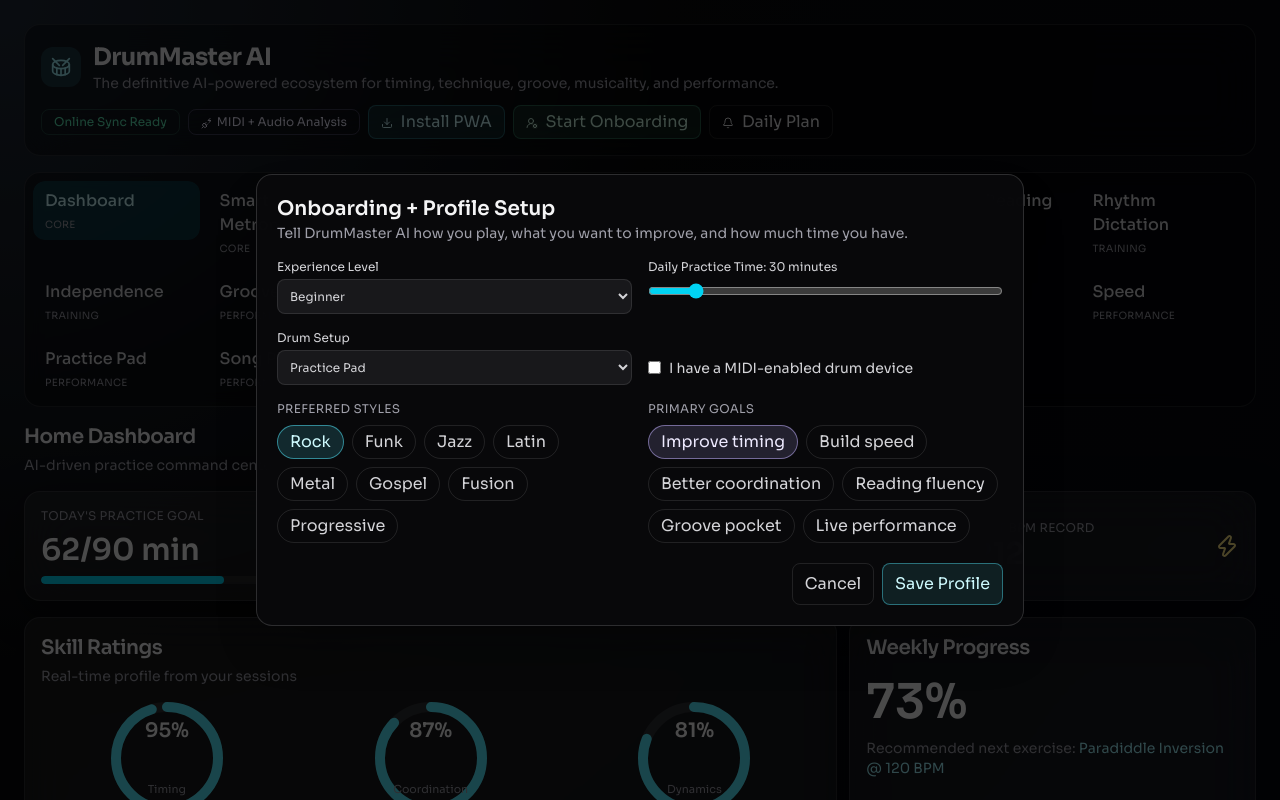
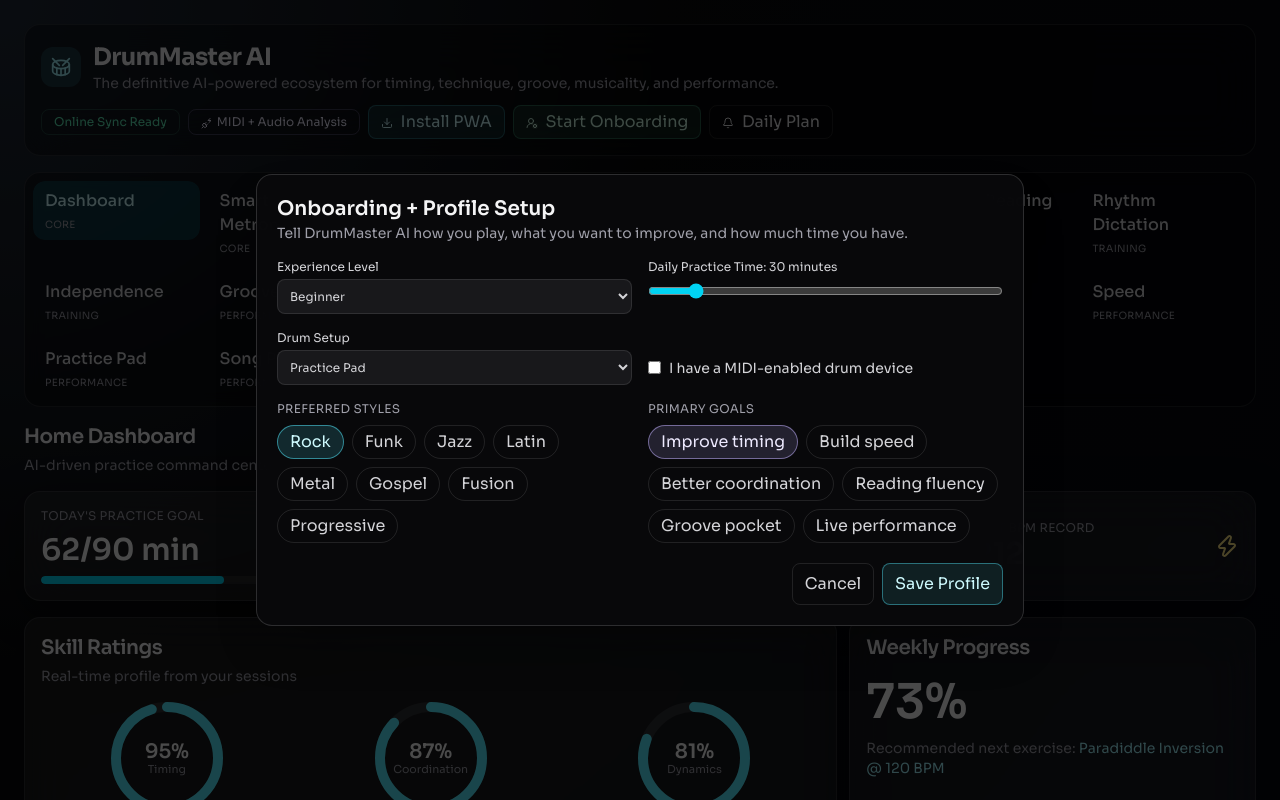
Before and after one commit to marcuman-git/DrumAI-masteration, a React (Vite) app: page / in a window 1280 px wide. Shown: the top 800 px of the page. Built offline with nearby package versions, Linux system fonts and the light colour scheme.

Commit message:
Add files via upload

```diff
--- a/src/shared/components/ProgressRing.tsx
+++ b/src/shared/components/ProgressRing.tsx
@@ -34,9 +34,9 @@ export function ProgressRing({ value, size = 112, stroke = 10, label }: Progress
             strokeDashoffset={dashOffset}
           />
         </svg>
-        <div className="absolute inset-0 grid place-items-center text-center">
+        <div className="absolute inset-0 flex flex-col items-center justify-center text-center">
           <p className="text-xl font-semibold leading-none text-zinc-50">{value}%</p>
-          <p className="mt-1 text-[11px] leading-none text-zinc-400">{label}</p>
+          <p className="mt-0.5 text-[11px] leading-none text-zinc-400">{label}</p>
         </div>
       </div>
       <span className="sr-only">
```
